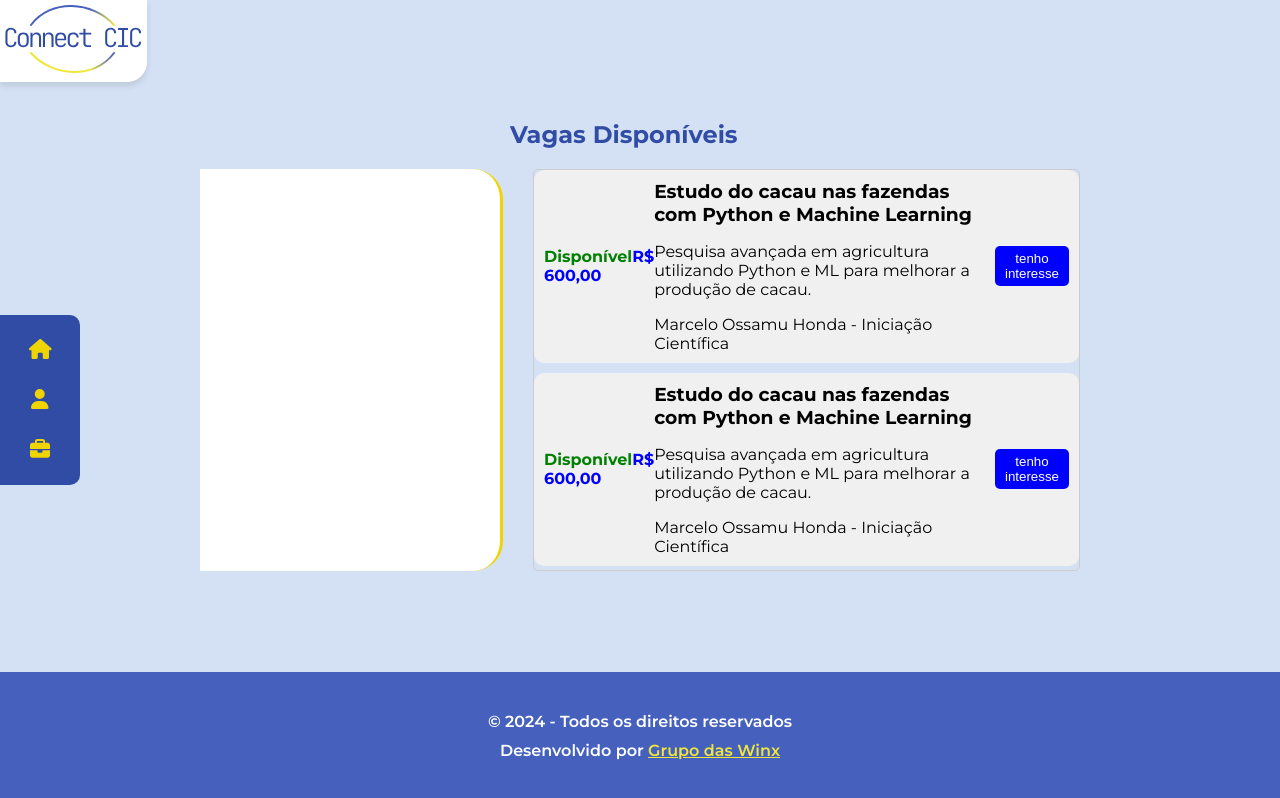
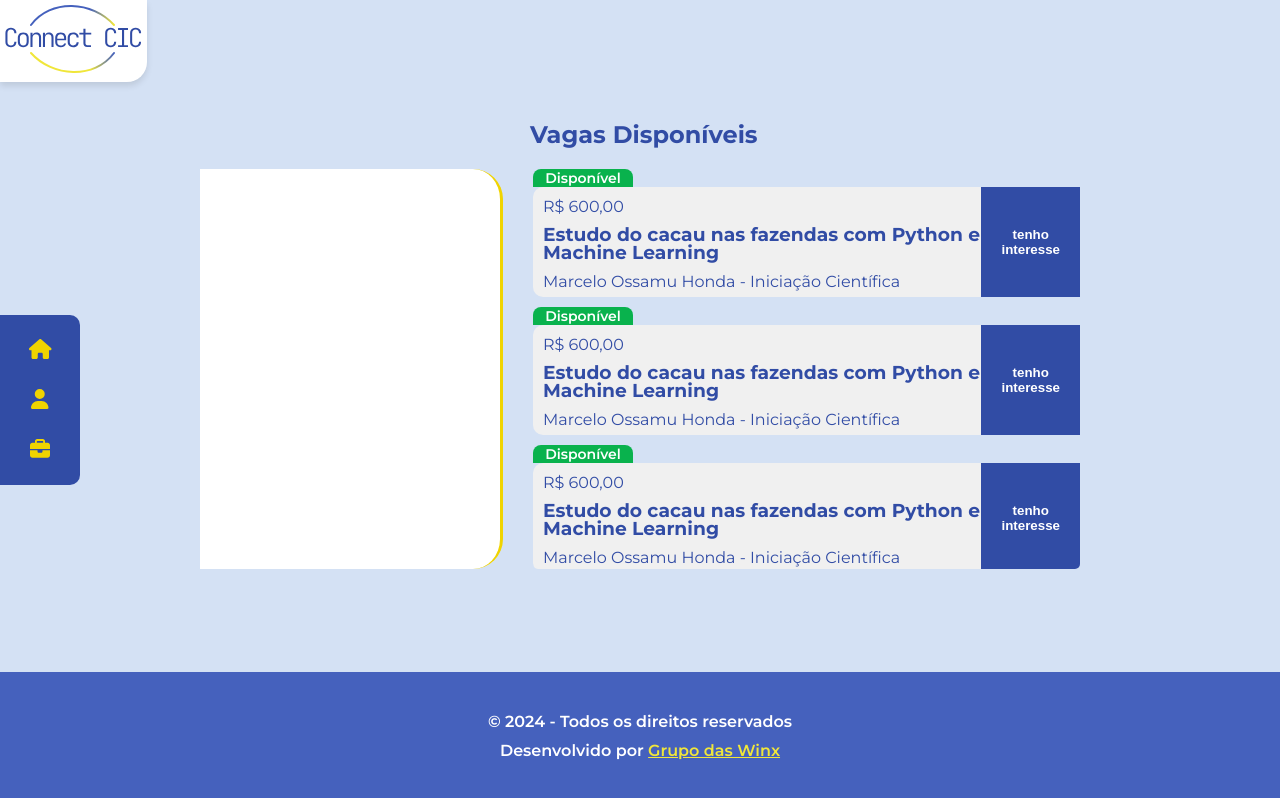
Before and after one commit to colcic-uesc/front-end-project-winx, a Vue app: page /lista-vagas in a window 1280 px wide. Built offline with nearby package versions, Linux system fonts and the light colour scheme.

Commit message:
VacanciesListView base

```diff
--- a/src/components/VacancyItemComponent.vue
+++ b/src/components/VacancyItemComponent.vue
@@ -1,16 +1,15 @@
 <template>
     <div class="vacancy-item">
-      <div class="vacancy-status">
-        <span class="status">Disponível</span>
-        <span class="salary">R$ 600,00</span>
-      </div>
+      <div class="tag">Disponível</div>
       <div class="vacancy-details">
-        <h3>Estudo do cacau nas fazendas com Python e Machine Learning</h3>
-        <p>Pesquisa avançada em agricultura utilizando Python e ML para melhorar a produção de cacau.</p>
-        <span class="author">Marcelo Ossamu Honda - Iniciação Científica</span>
-      </div>
-      <div class="interest-button">
-        <button @click="expressInterest">tenho interesse</button>
+        <div class="vacancy-text">
+          <span class="salary">R$ 600,00</span>
+          <h3>Estudo do cacau nas fazendas com Python e Machine Learning</h3>
+          <span class="author">Marcelo Ossamu Honda - Iniciação Científica</span>
+        </div>
+        <div class="interest-button">
+          <button @click="expressInterest">tenho interesse</button>
+        </div>
       </div>
     </div>
   </template>
@@ -27,34 +26,53 @@
 
   <style scoped>
   .vacancy-item {
+
+  }
+
+  .tag {
+    font-size: 14px;
+    background-color: var(--color-green);
+    color: white;
+    font-weight: 550;
+    width: 100px;
+    text-align: center;
+    border-radius: 8px 8px 0px 0px;
+  }
+
+  .salary {
+    color: var(--color-variant-background);
+  }
+
+  .vacancy-details {
+    height: 110px;
     display: flex;
-    align-items: center;
-    justify-content: space-between;
     margin-bottom: 10px;
-    padding: 10px;
     background-color: #f0f0f0;
     border-radius: 10px;
   }
 
-  .vacancy-status {
-    color: green;
-    font-weight: bold;
+  .vacancy-text {
+    padding-top: 20px;
+    margin-left: 10px;
+
+    color: var(--color-variant-background);
+    line-height: 0.0em;
   }
 
-  .salary {
-    color: blue;
+  .vacancy-text h3{
+    color: var(--color-variant-background);
+    line-height: 1.0em;
   }
 
-  .vacancy-details h3 {
-    margin: 0;
+  .interest-button button{
+    height: 100%;
+    padding: 20px;
+    background-color: var(--color-variant-background);
+    color: white;
+    font-weight: 600;
+    border: none;
+    cursor: pointer;
+    align-content: center;
   }
 
-  .interest-button button {
-    background-color: blue;
-    color: white;
-    border: none;
-    padding: 5px 10px;
-    border-radius: 5px;
-    cursor: pointer;
-  }
   </style>
--- a/src/views/VacanciesListView.vue
+++ b/src/views/VacanciesListView.vue
@@ -36,7 +36,7 @@ import VacancyFilterComponent from '../components/VacancyFilterComponent.vue';
 }
 
 .content-wrapper h2 {
-  margin-left: 310px;
+  margin-left: 330px;
   color: var(--color-variant-background);
   font-weight: 300px;
 }
@@ -64,7 +64,6 @@ import VacancyFilterComponent from '../components/VacancyFilterComponent.vue';
 .vacancy-list {
   max-height: 400px; /* Defina a altura máxima para a lista de vagas */
   overflow-y: auto; /* Permite scroll vertical se o conteúdo exceder a altura máxima */
-  border: 1px solid #ccc; /* Adiciona um contorno para melhor visualização */
   border-radius: 5px; /* Adiciona arredondamento nos cantos */
 }
 </style>
```
